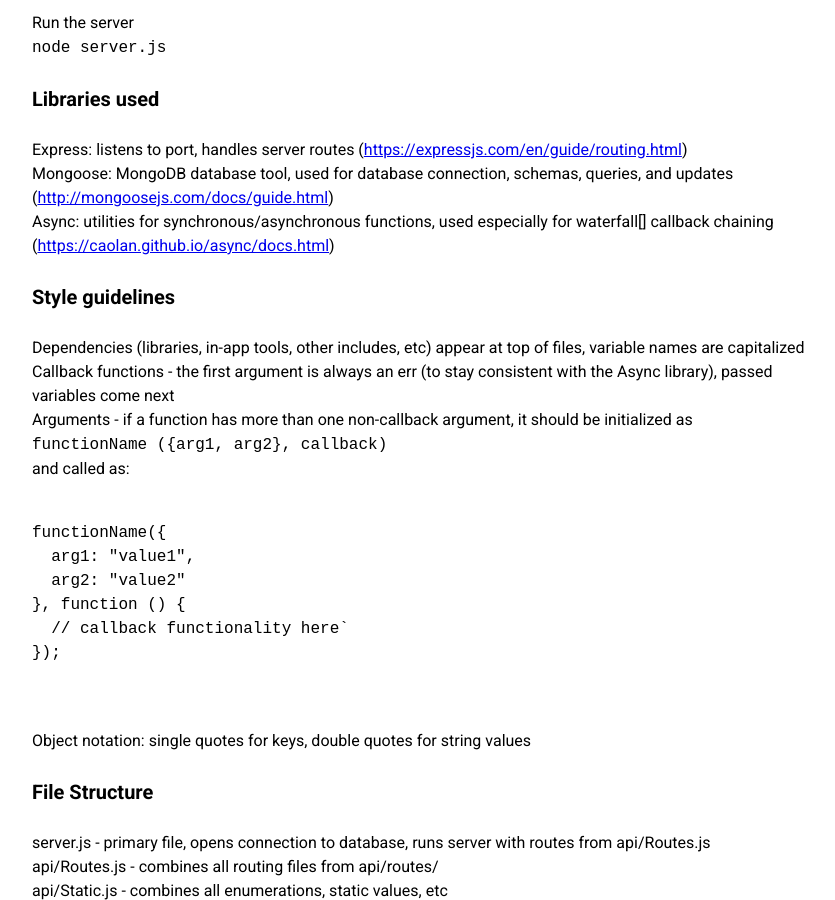
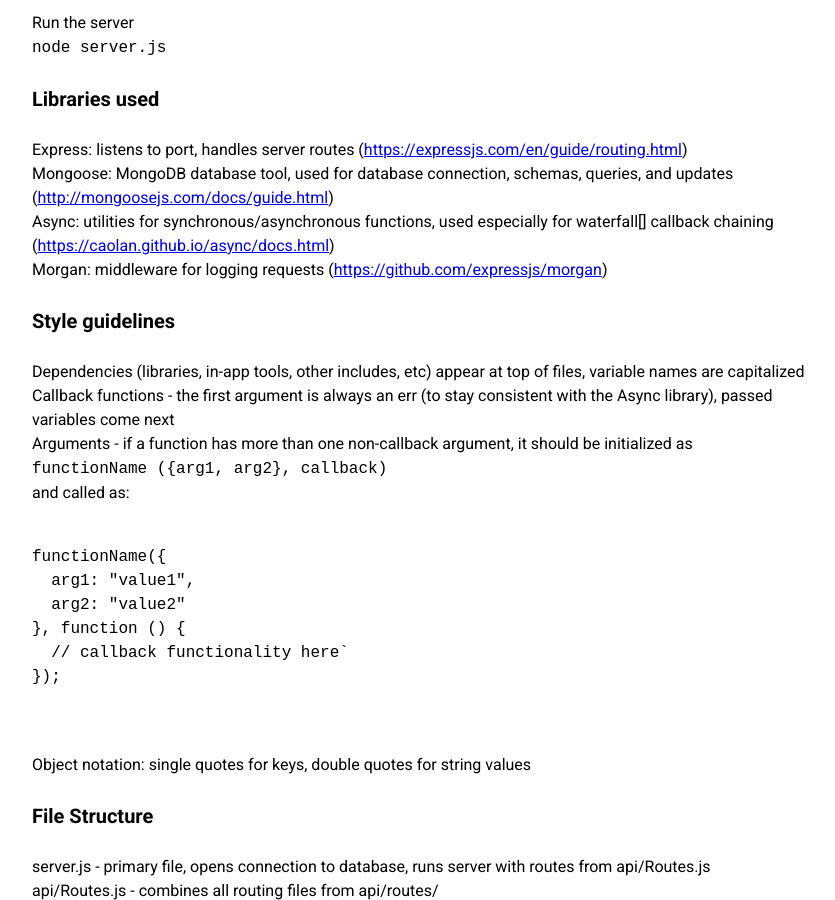
Before and after one commit to comp523-602/cchange-project, a Jekyll site: the page built from back-end-docs.markdown, in a window 1280 px wide and 900 px high, scrolled down 973 px. Shown: the whole window, without its empty margins (208-1043 px from the left). Built offline with Jekyll 4.4.1, drawn with Linux system fonts in a browser that asks for light colours.

Commit message:
Updated Back End Docs

```diff
--- a/back-end-docs.markdown
+++ b/back-end-docs.markdown
@@ -47,6 +47,7 @@ Express: listens to port, handles server routes ([https://expressjs.com/en/guide
 Mongoose: MongoDB database tool, used for database connection, schemas, queries, and updates
 \([http://mongoosejs.com/docs/guide.html](http://mongoosejs.com/docs/guide.html))
 Async: utilities for synchronous/asynchronous functions, used especially for waterfall\[\] callback chaining ([https://caolan.github.io/async/docs.html](https://caolan.github.io/async/docs.html))
+Morgan: middleware for logging requests ([https://github.com/expressjs/morgan](https://github.com/expressjs/morgan))
 
 ## Style guidelines
 
```
